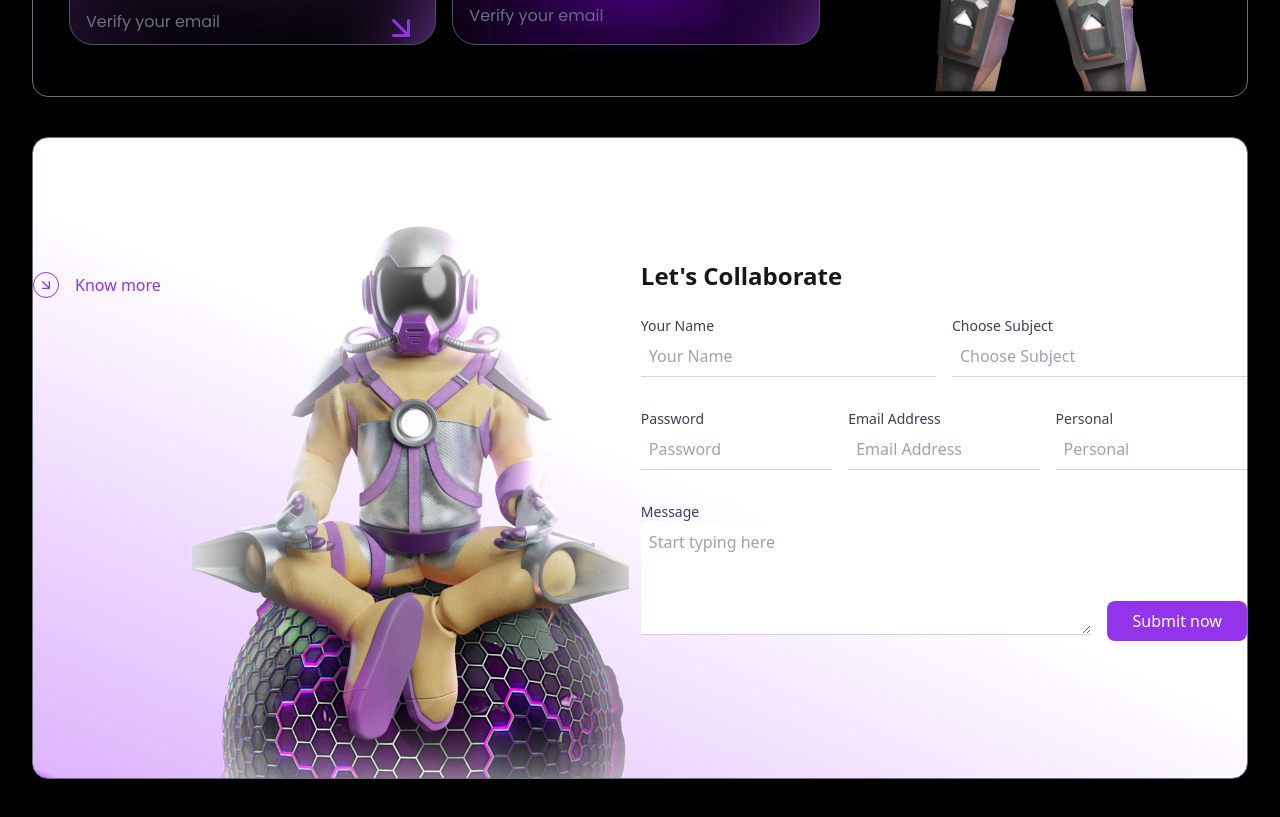
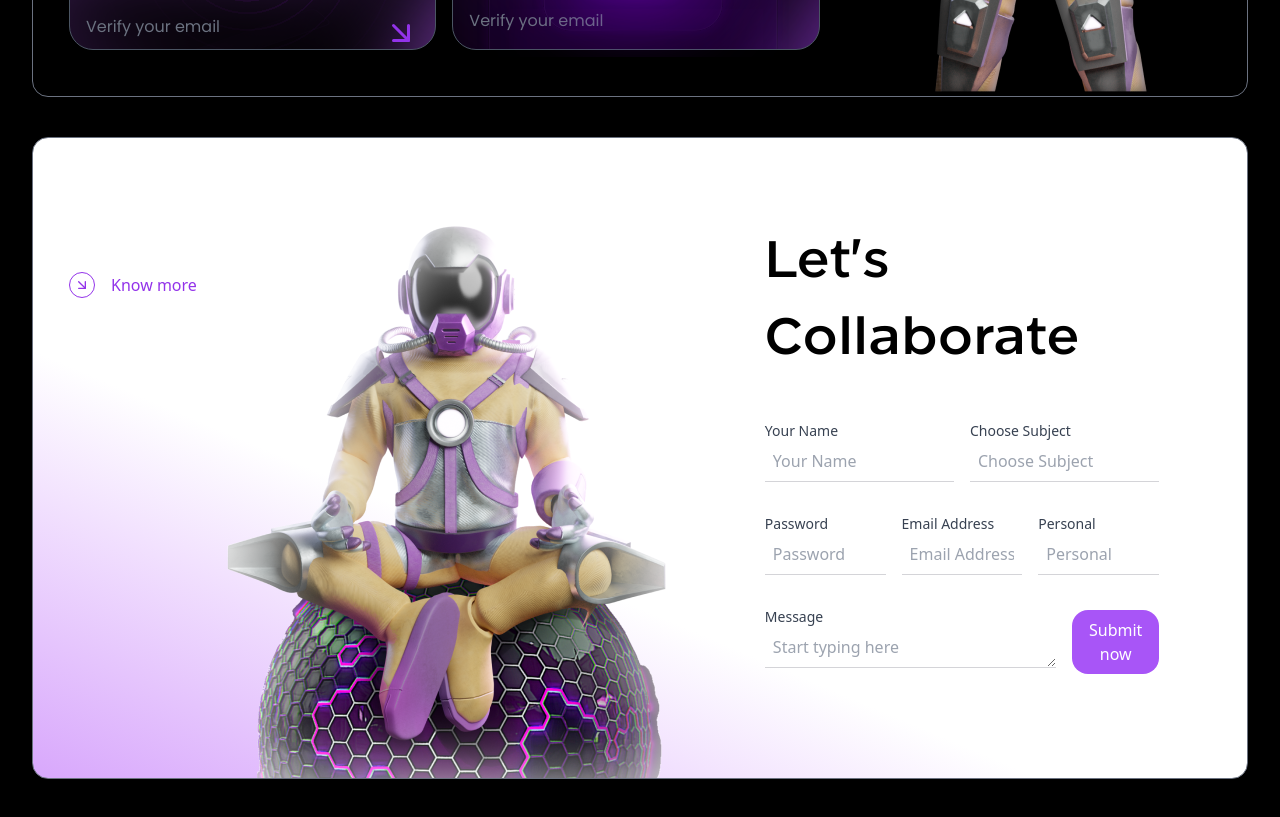
Before and after one commit to Vinod3d/Astonaut, a React (Vite) app: page / in a window 1280 px wide. Shown: the part 3040-3857 px from the top of the page. Built offline with nearby package versions, Linux system fonts and the light colour scheme.

Commit message:
form complete desktop version

```diff
--- a/src/components/ContactForm.jsx
+++ b/src/components/ContactForm.jsx
@@ -9,7 +9,7 @@ const ContactForm = () => {
                 <div className="md:h-[640px] flex flex-col md:flex-row items-center justify-between">
                     <div className="gap-5 m-auto items-start space-y-4 hidden md:block">
                         <div className="flex gap-4">
-                            <button href="#" className="mt-[-350px] flex items-center space-x-2 text-purple-600 hover:text-purple-800">
+                            <button href="#" className="relative ml-9 mt-[-350px] flex items-center space-x-2 text-purple-600 hover:text-purple-800">
                                 <span className='border rounded-full border-purple-600 p-1'>
                                     <FiArrowDownRight className='text-base' />
                                 </span>
@@ -18,9 +18,9 @@ const ContactForm = () => {
                             <img src={pose4} alt="Decorative Image" className="mt-20" />
                         </div>
                     </div>
-                    <div className="mt-8 md:mt-0 flex-1">
-                        <h2 className="text-2xl font-bold text-zinc-900 dark:text-white mb-6">Let's Collaborate</h2>
-                        <form className="space-y-4">
+                    <div className="mt-8 md:mt-0 flex-1 p-6">
+                        <form className="space-y-4 px-16">
+                        <h2 className="text-[4vw]  font-main-bold font-bold mb-10">Let's Collaborate</h2>
                             <div className="flex flex-wrap -mx-2">
                                 <div className="w-full md:w-1/2 px-2 mb-4">
                                     <label className="block text-sm font-medium text-gray-700" htmlFor="name">Your Name</label>
@@ -77,13 +77,13 @@ const ContactForm = () => {
                                         id="message"
                                         placeholder="Start typing here"
                                         className="w-full p-2 border-b border-zinc-300 focus:outline-none"
-                                        rows="4"
+                                        rows="1"
                                     ></textarea>
                                 </div>
                                 <div className="w-full md:w-1/4 px-2 mb-4 flex items-end">
                                     <button
                                         type="submit"
-                                        className="w-full bg-purple-600 text-white px-4 py-2 rounded-lg hover:bg-purple-700 focus:outline-none focus:ring-2 focus:ring-purple-500 focus:ring-offset-2"
+                                        className="w-full bg-purple-500 text-white px-4 py-2 rounded-2xl hover:bg-purple-700 focus:outline-none focus:ring-2 focus:ring-purple-500 focus:ring-offset-2"
                                     >
                                         Submit now
                                     </button>
--- a/src/components/HowToJoin.jsx
+++ b/src/components/HowToJoin.jsx
@@ -12,7 +12,7 @@ const HowToJoin = () => {
                     <div className="w-full lg:w-2/3 px-4">
                         <div className='flex'>
                             <h1 className="text-4xl md:text-[4vw] pl-2 font-main-bold flex-1 mb-6">How to join?</h1>
-                            <p className="flex-1 text-[20px] pl-5 mb-8">Lorem ipsum is simply dummy text of the printing and typesetting industry. Lorem</p>
+                            <p className="flex-1 text-[22px] pl-5 mb-8">Lorem ipsum is simply dummy text of the printing and typesetting industry. Lorem</p>
                         </div>
                         <div className="grid grid-cols-1 md:grid-cols-2 m-auto gap-4">
                             <div className=" card-1 border border-gray-600 w-[100%] max-w-[449px] m-auto h-56 md:h-48 p-4 rounded-3xl shadow-lg">
--- a/src/index.css
+++ b/src/index.css
@@ -57,7 +57,7 @@ h1 {
 
 .grad-3{
   background: rgb(255,255,255);
-  background: linear-gradient(203deg, rgba(255,255,255,1) 50%, rgba(222,181,253,1) 99%, rgba(181,87,250,1) 100%);
+  background: linear-gradient(203deg, rgba(255,255,255,1) 0%, rgba(255,255,255,1) 63%, rgba(216,167,252,1) 100%, rgba(181,87,250,1) 100%);
 }
 
 .text-gradient {
```
